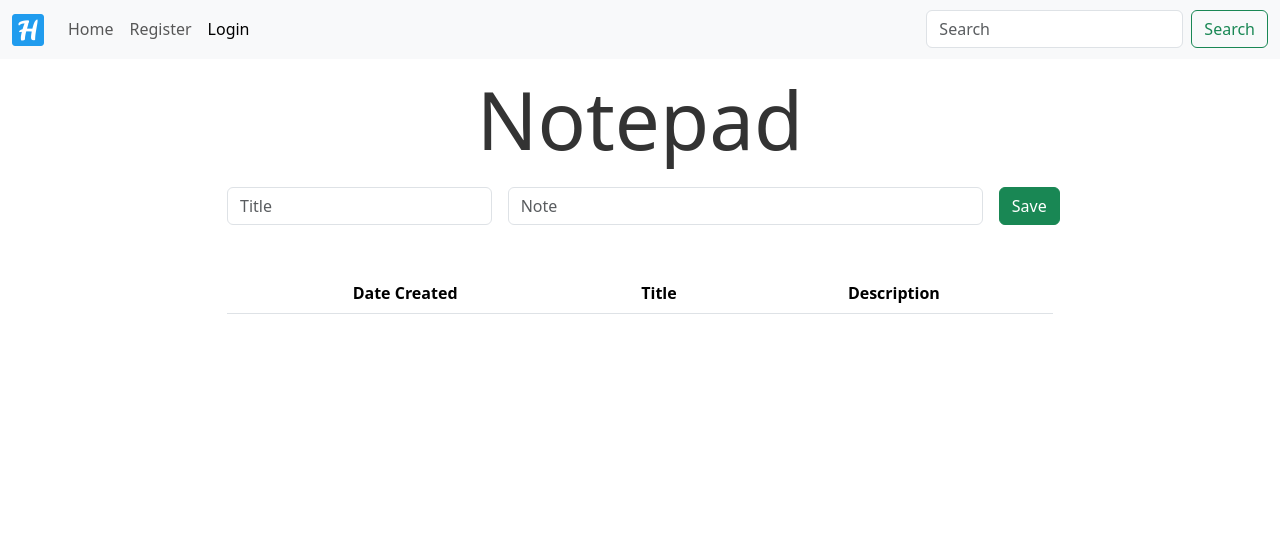
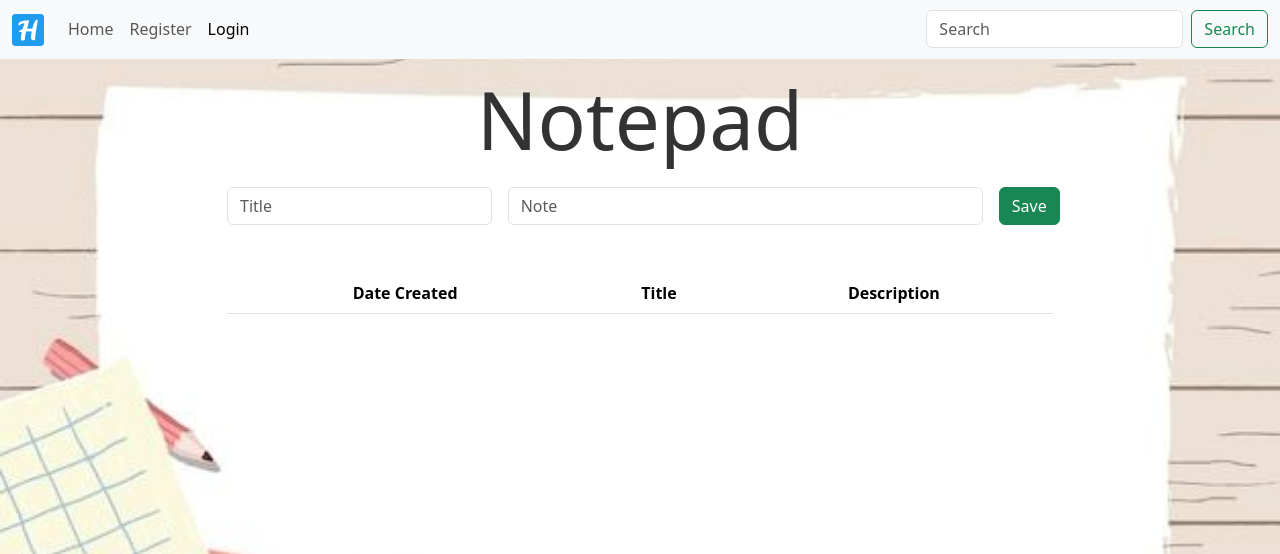
Before and after one commit to hussainmuffallal/aiphp-b1, a PHP site: page /notes/index.php in a window 1280 px wide. Shown: the top 554 px of the page. Run offline with PHP 8.4, Linux system fonts and the light colour scheme; the visitor is signed in with stand-in values (Sample User, id 1); data that the repository does not hold is empty.

Commit message:
new file:   img/NoteBG.avif 	new file:   img/NoteBG1.jpeg 	modified:   notes/index.php 	modified:   register.php

```diff
--- a/notes/index.php
+++ b/notes/index.php
@@ -21,11 +21,21 @@
     <link rel="icon" type="image/png" sizes="16x16" href="../img/favicon_io/favicon-16x16.png">
     <link rel="manifest" href="img/fav/site.webmanifest">
     <style>
+        body {
+            background-image: url(../img/NoteBG1.jpeg);
+            background-repeat: no-repeat;
+            background-size: cover;
+        }
+
         .hero-text {
             text-align: center;
             color: #333;
             font-size: 5rem;
             font-weight: 100;
+        }
+
+        .container-md table {
+            mix-blend-mode: darken;
         }
     </style>
 </head>
--- a/register.php
+++ b/register.php
@@ -14,8 +14,10 @@
     <style>
       body {
             background-image: url(img/Building.jpg);
+            background-repeat: no-repeat;
+            background-size: cover;
+      }
 
-      }
       .hero-text {
             text-align: center;
             color: #333;
```
Also changed, not shown: img/NoteBG.avif (added), img/NoteBG1.jpeg (added). Lines whose indentation alone changed are shown as unchanged.
